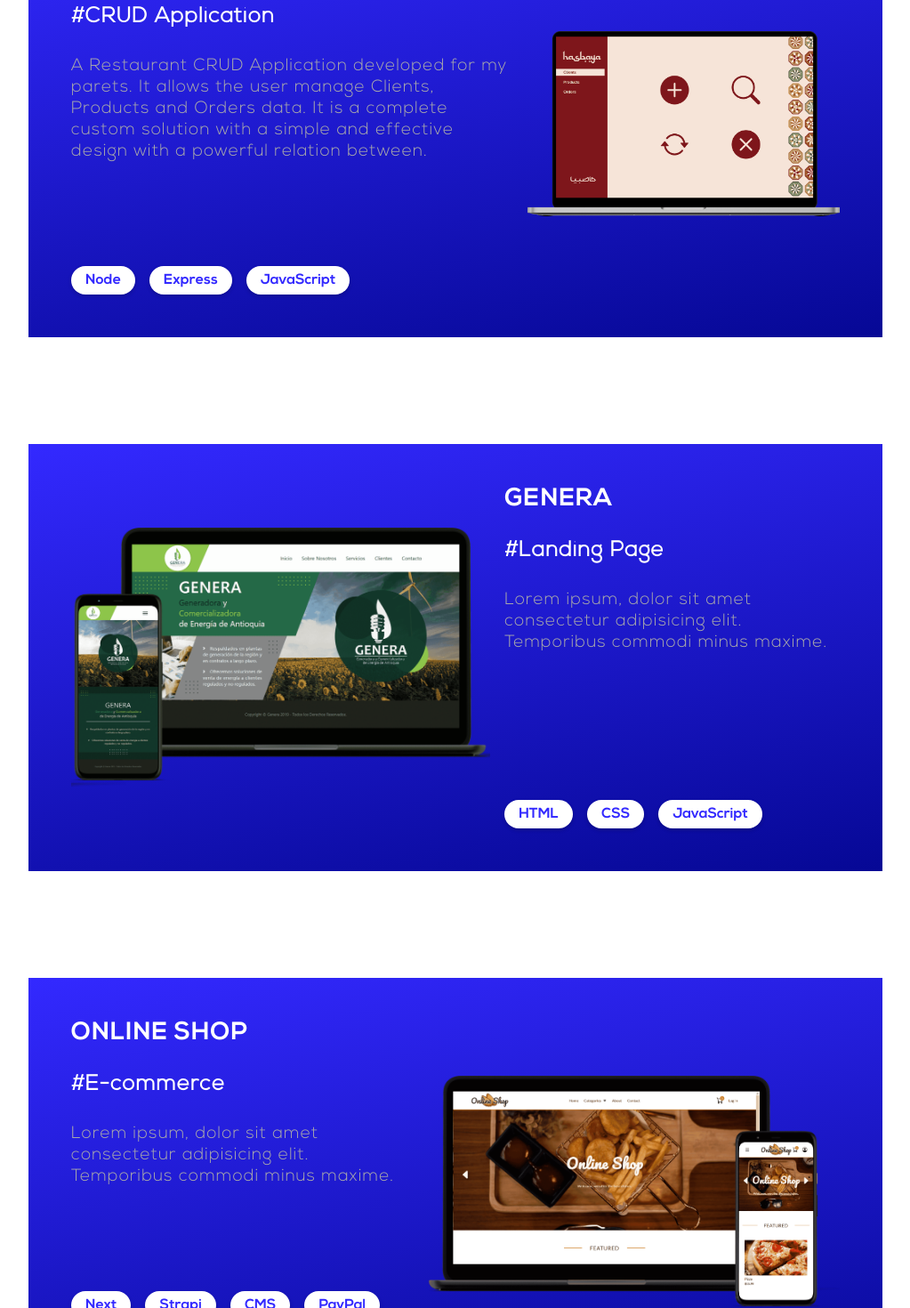
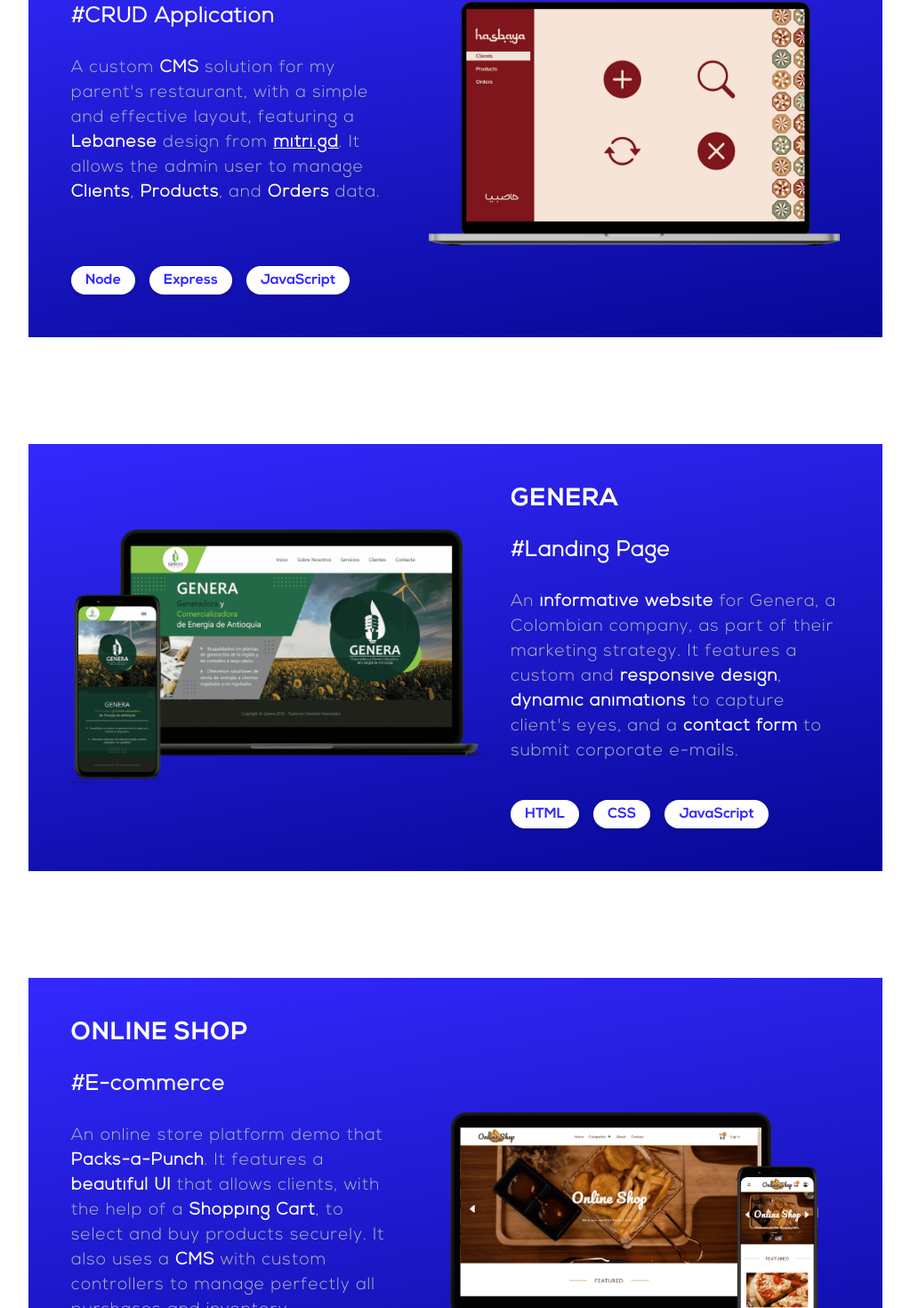
Before and after one commit to mitri-dvp/portfolio, a Next.js app: page /components/Projects in a window 1280 px wide. Shown: the part 381-1851 px from the top of the page at 89% size, without its empty margins (128-1151 px from the left). Built offline with nearby package versions, Linux system fonts and the light colour scheme.

Commit message:
Added Projects Descriptions

```diff
--- a/pages/components/Projects.js
+++ b/pages/components/Projects.js
@@ -13,7 +13,9 @@
             <div className={styles.content}>
               <h1>Hasbaya</h1>
               <h2>#CRUD Application</h2>
-              <p>A Restaurant CRUD Application developed for my parets. It allows the user manage Clients, Products and Orders data. It is a complete custom solution with a simple and effective design with a powerful relation between.</p>
+              {/* <p>A Restaurant CRUD Application developed for my parents. It allows the user to manage Clients, Products, and Orders data. It is a complete custom solution with a simple and effective layout featuring a lebanese design from mitri.gd.</p> */}
+
+              <p>A custom <span>CMS</span> solution for my parent's restaurant, with a simple and effective layout, featuring a <span>Lebanese</span> design from <a target="_blank" href="https://www.instagram.com/mitri.gd/">mitri.gd</a>. It allows the admin user to manage <span>Clients</span>, <span>Products</span>, and <span>Orders</span> data.</p>
               <ul>
                 <li>Node</li>
                 <li>Express</li>
@@ -32,7 +34,7 @@
             <div className={styles.content}>
               <h1>Genera</h1>
               <h2>#Landing Page</h2>
-              <p>Lorem ipsum, dolor sit amet consectetur adipisicing elit. Temporibus commodi minus maxime.</p>
+              <p>An <span>informative website</span> for Genera, a Colombian company, as part of their marketing strategy. It features a custom and <span>responsive design</span>, <span>dynamic animations</span> to capture client's eyes, and a <span>contact form</span> to submit corporate e-mails.</p>
               <ul>
                 <li>HTML</li>
                 <li>CSS</li>
@@ -44,14 +46,14 @@
             <div className={styles.content}>
               <h1>Online Shop</h1>
               <h2>#E-commerce</h2>
-              <p>Lorem ipsum, dolor sit amet consectetur adipisicing elit. Temporibus commodi minus maxime.</p>
+              <p>An online store platform demo that <span>Packs-a-Punch</span>. It features a <span>beautiful UI</span> that allows clients, with the help of a <span>Shopping Cart</span>, to select and buy products securely. It also uses a <span>CMS</span> with custom controllers to manage perfectly all purchases and inventory.</p>
               <ul>
                 <li>Next</li>
                 <li>Strapi</li>
-                <li>CMS</li>
                 <li>PayPal</li>
                 <li>Stripe</li>
                 <li>OAuth2</li>
+                <li>SQL</li>
               </ul>
             </div>
 
--- a/styles/Projects.module.css
+++ b/styles/Projects.module.css
@@ -42,12 +42,13 @@
   background-image: linear-gradient(170deg, #3329ff, #060895);
   color: #fff;
   padding: 3rem;
-  height: 30rem;
+  min-height: 30rem;
+
   display: flex;
-  gap: 1rem;
+  gap: 2rem;
 }
 .project .content {
-  flex-shrink: 1.3;
+  width: 80%;
   display: flex;
   flex-direction: column;
   /* border: 1px solid green; */
@@ -66,11 +67,24 @@
   margin-bottom: 2rem;
 }
 .project .content p {
-  color: #aaa;
+  color: #bbb;
   font-size: 1.2rem;
   font-family: Nexa-Light;
   letter-spacing: 1px;
-  line-height: 1.5rem;
+  line-height: 1.75rem;
+  margin-bottom: 2.5rem;
+}
+.project .content p span,
+.project .content p a{
+  color: #fff;
+  font-weight: bold;
+}
+.project .content p a{
+  transition: all .25s cubic-bezier(.25,.46,.45,.94);
+  text-decoration: underline;
+}
+.project .content p a:hover{
+  opacity: 0.8;
 }
 .project .content ul {
   list-style: none;
```
